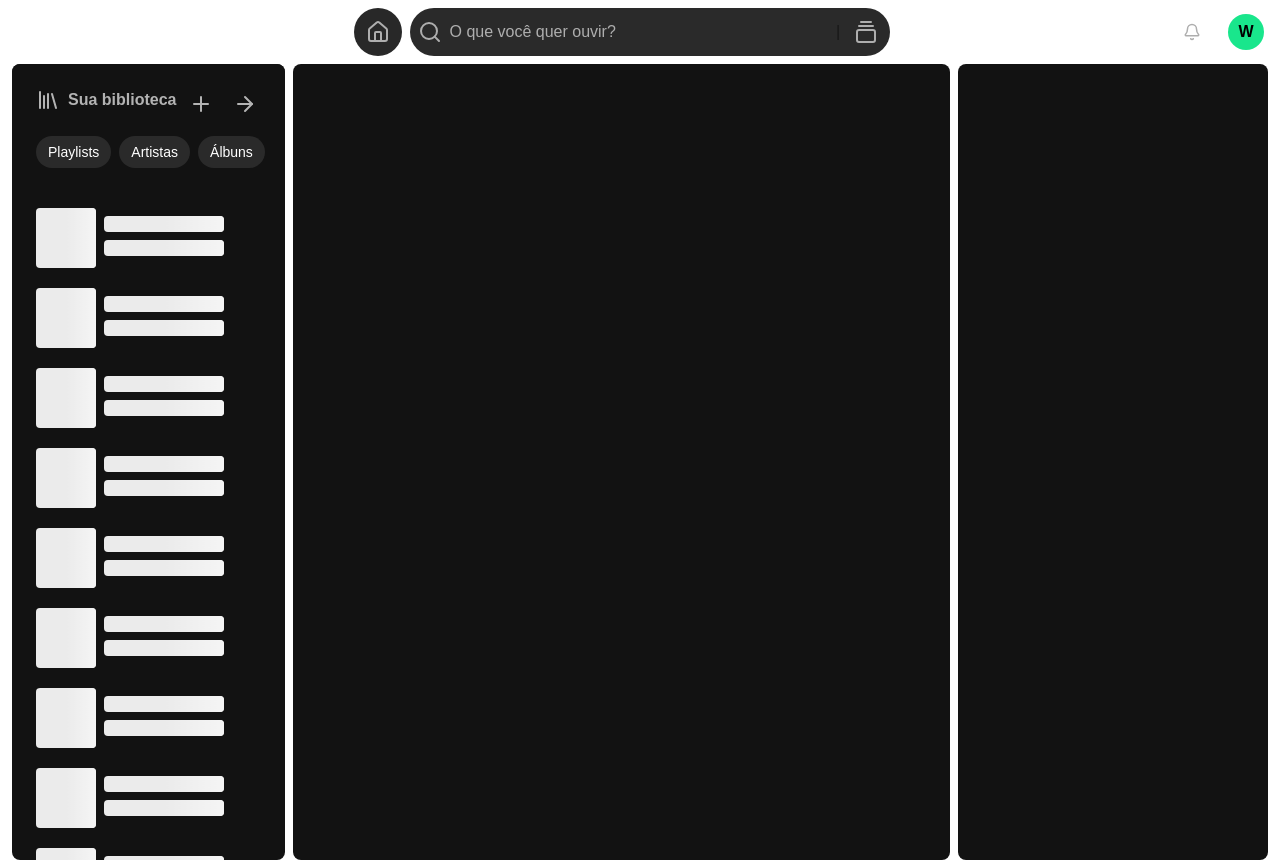
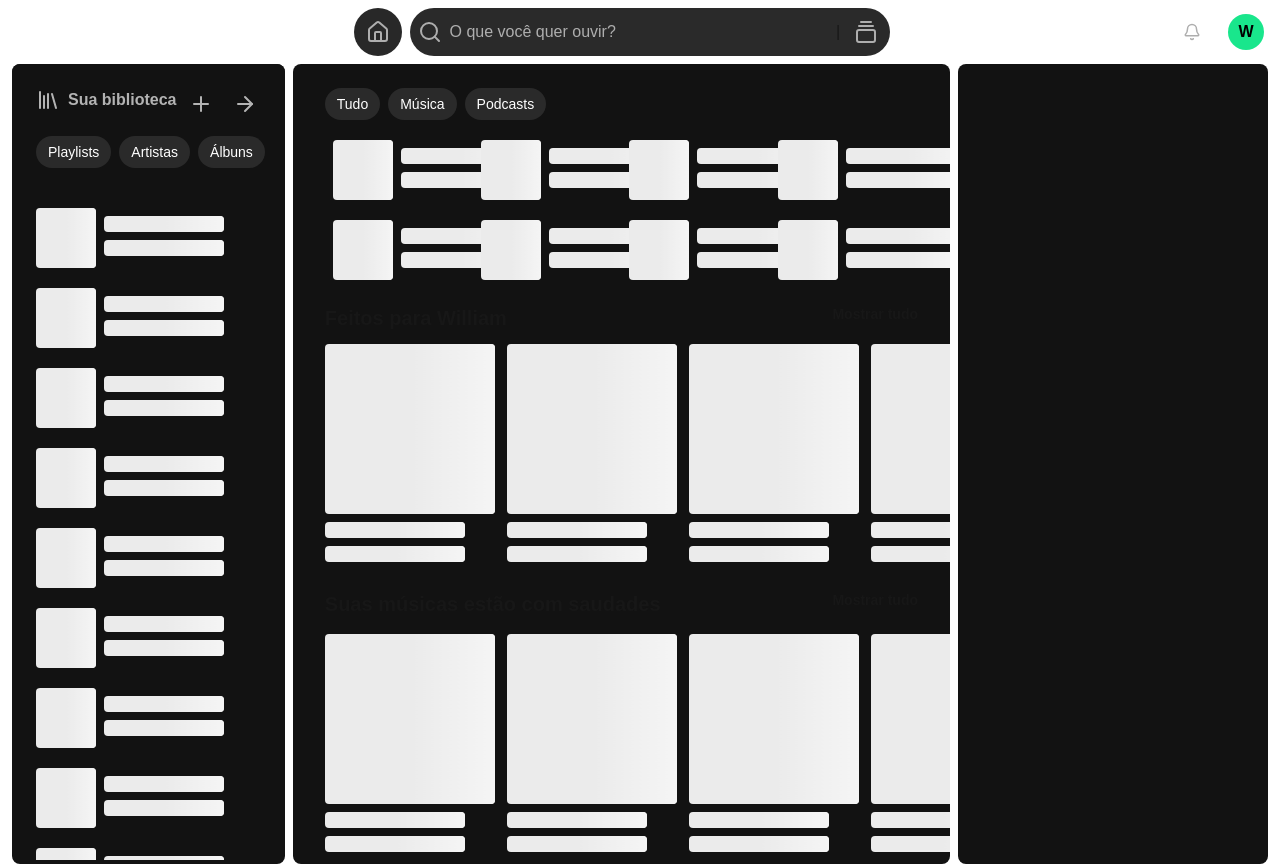
Before and after one commit to ThauanSilva03/Spotify-2, a Next.js app: page / in a window 1280 px wide. Built offline with nearby package versions, Linux system fonts and the light colour scheme.

Commit message:
feat: main container(with redundancy)

```diff
--- a/src/app/components/library/cardMusic.tsx
+++ b/src/app/components/library/cardMusic.tsx
@@ -2,6 +2,7 @@ import Skeleton from "react-loading-skeleton";
 import "react-loading-skeleton/dist/skeleton.css";
 export default function CardMusic() {
   return (
+    <button>
       <div className="w-auto">
         <div className="flex p-2 items-center">
           <div className="mr-2">
@@ -12,5 +13,6 @@ export default function CardMusic() {
           </div>
         </div>
       </div>
+    </button>
   );
 }
--- /dev/null
+++ b/src/app/components/mainContent/mainCard.tsx
@@ -0,0 +1,16 @@
+import Skeleton from "react-loading-skeleton";
+
+export default function MainCard() {
+  return (
+    <button>
+      <div className="flex flex-col gap-y-1">
+        <div>
+          <Skeleton width={170} height={170} />
+        </div>
+        <div className="flex">
+          <Skeleton width={140} count={2} />
+        </div>
+      </div>
+    </button>
+  );
+}
--- /dev/null
+++ b/src/app/components/mainContent/mediumCard.tsx
@@ -0,0 +1,16 @@
+import Skeleton from "react-loading-skeleton";
+
+export default function MediumCard() {
+  return (
+    <button>
+      <div className="flex flex-col gap-y-1">
+        <div>
+          <Skeleton width={120} height={120} />
+        </div>
+        <div className="flex">
+          <Skeleton width={90} />
+        </div>
+      </div>
+    </button>
+  );
+}
--- a/src/app/page.tsx
+++ b/src/app/page.tsx
@@ -13,6 +13,8 @@ import {
 } from "lucide-react";
 import Button from "./components/library/button";
 import React, { useState, useRef, useEffect } from "react";
+import MainCard from "./components/mainContent/mainCard";
+import MediumCard from "./components/mainContent/mediumCard";
 
 export default function Home() {
   const [hasShadow, setHasShadow] = useState(false);
@@ -114,7 +116,69 @@ export default function Home() {
             ))}
           </div>
         </div>
-        <div className="group relative max-h-[800px] w-[53%] overflow-hidden rounded-lg bg-[#121212]"></div>
+        <div className="group max-h-[800px] w-[53%] overflow-hidden rounded-lg bg-[#121212]">
+          <div className=" overflow-y-auto scrollbar scrollbar-thumb-white/0 group-hover:scrollbar-thumb-white/70 h-full py-4 pl-8">
+            <div className="pr-8">
+              <div className="flex gap-2 py-2 ">
+                <Button>Tudo</Button>
+                <Button>Música</Button>
+                <Button>Podcasts</Button>
+              </div>
+              <div className="grid grid-cols-4">
+                {Array.from({ length: 8 }, (_, i) => (
+                  <CardMusic key={i} />
+                ))}
+              </div>
+            </div>
+            <div>
+              <div className="pt-4 font-bold flex justify-between pr-8">
+                <h2 className="text-xl">Feitos para William</h2>
+                <h4 className="text-sm">Mostrar tudo</h4>
+              </div>
+              <div className="flex gap-3 overflow-auto scrollbar-none py-2">
+                {Array.from({ length: 10 }, (_, i) => (
+                  <MainCard key={i} />
+                ))}
+              </div>
+              <div className="pt-4 font-bold flex justify-between pr-8">
+                <h2 className="text-xl">Suas músicas estão com saudades</h2>
+                <h4 className="text-sm">Mostrar tudo</h4>
+              </div>
+              <div className="flex gap-3 overflow-auto scrollbar-none py-3">
+                {Array.from({ length: 10 }, (_, i) => (
+                  <MainCard key={i} />
+                ))}
+              </div>
+              <div className="pt-4 font-bold flex justify-between pr-8">
+                <h2 className="text-xl">Tocados recentemente</h2>
+                <h4 className="text-sm">Mostrar tudo</h4>
+              </div>
+              <div className="flex gap-3 overflow-auto scrollbar-none py-3">
+                {Array.from({ length: 10 }, (_, i) => (
+                  <MediumCard key={i} />
+                ))}
+              </div>
+              <div className="pt-4 font-bold flex justify-between pr-8">
+                <h2 className="text-xl">O melhor de cada artista</h2>
+                <h4 className="text-sm">Mostrar tudo</h4>
+              </div>
+              <div className="flex gap-3 overflow-auto scrollbar-none py-3">
+                {Array.from({ length: 10 }, (_, i) => (
+                  <MainCard key={i} />
+                ))}
+              </div>
+              <div className="pt-4 font-bold flex justify-between pr-8">
+                <h2 className="text-xl">Os maiores hits do momento</h2>
+                <h4 className="text-sm">Mostrar tudo</h4>
+              </div>
+              <div className="flex gap-3 overflow-auto scrollbar-none py-3">
+                {Array.from({ length: 10 }, (_, i) => (
+                  <MainCard key={i} />
+                ))}
+              </div>
+            </div>
+          </div>
+        </div>
         <div className="group relative max-h-[800px] w-[25%] overflow-hidden rounded-lg bg-[#121212]"></div>
       </div>
     </div>
```
Lines whose indentation alone changed are shown as unchanged.
